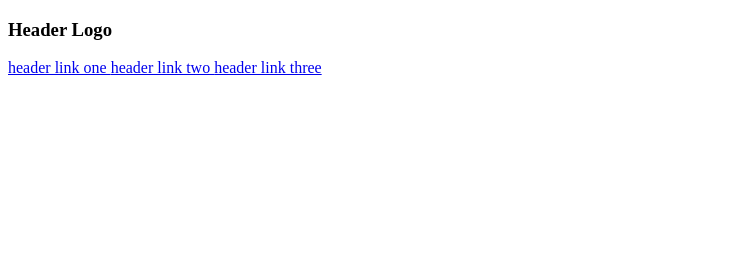
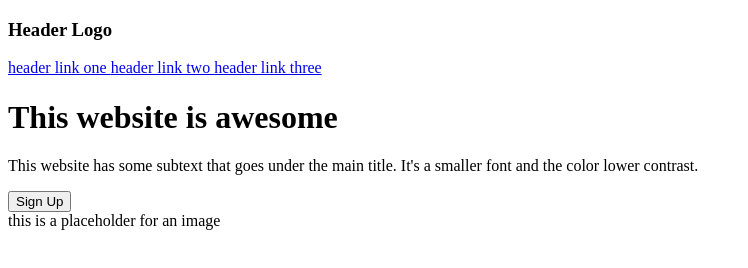
Before and after one commit to BlueAlien449/landing-page, a plain HTML site: page index.html in a window 1280 px wide. Shown: the whole page, without its empty margins (0-748 px from the left). Drawn offline with Linux system fonts and the light colour scheme.

Commit message:
Add header structure and content

```diff
--- a/index.html
+++ b/index.html
@@ -15,7 +15,17 @@
             <a href="#"> header link three </a>
         </div>
     </div>
-    <div class="header"></div>
+    <div class="header">
+        <div class="header-text">
+            <h1> This website is awesome </h1>
+            <p> This website has some subtext that goes under the main title. It's a smaller font and the color lower contrast. </p>
+            <button> Sign Up </button>
+        </div>
+        <div class="header-image">
+            <span>this is a placeholder for an image </span>
+        </div>
+
+    </div>
     <div class="middle"></div>
     <div class="banner"></div>
     <div class="calltoaction"></div>
```
